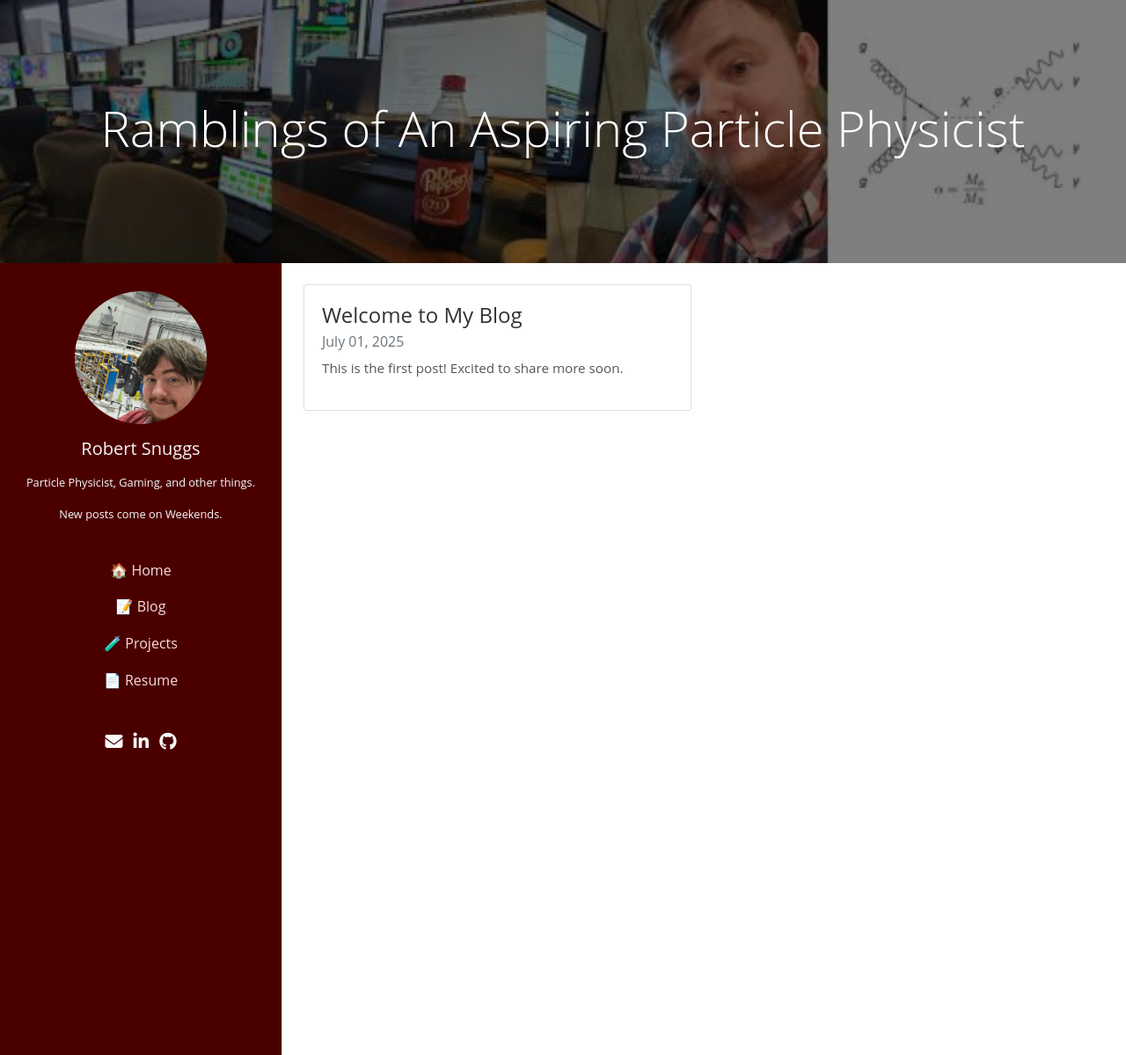
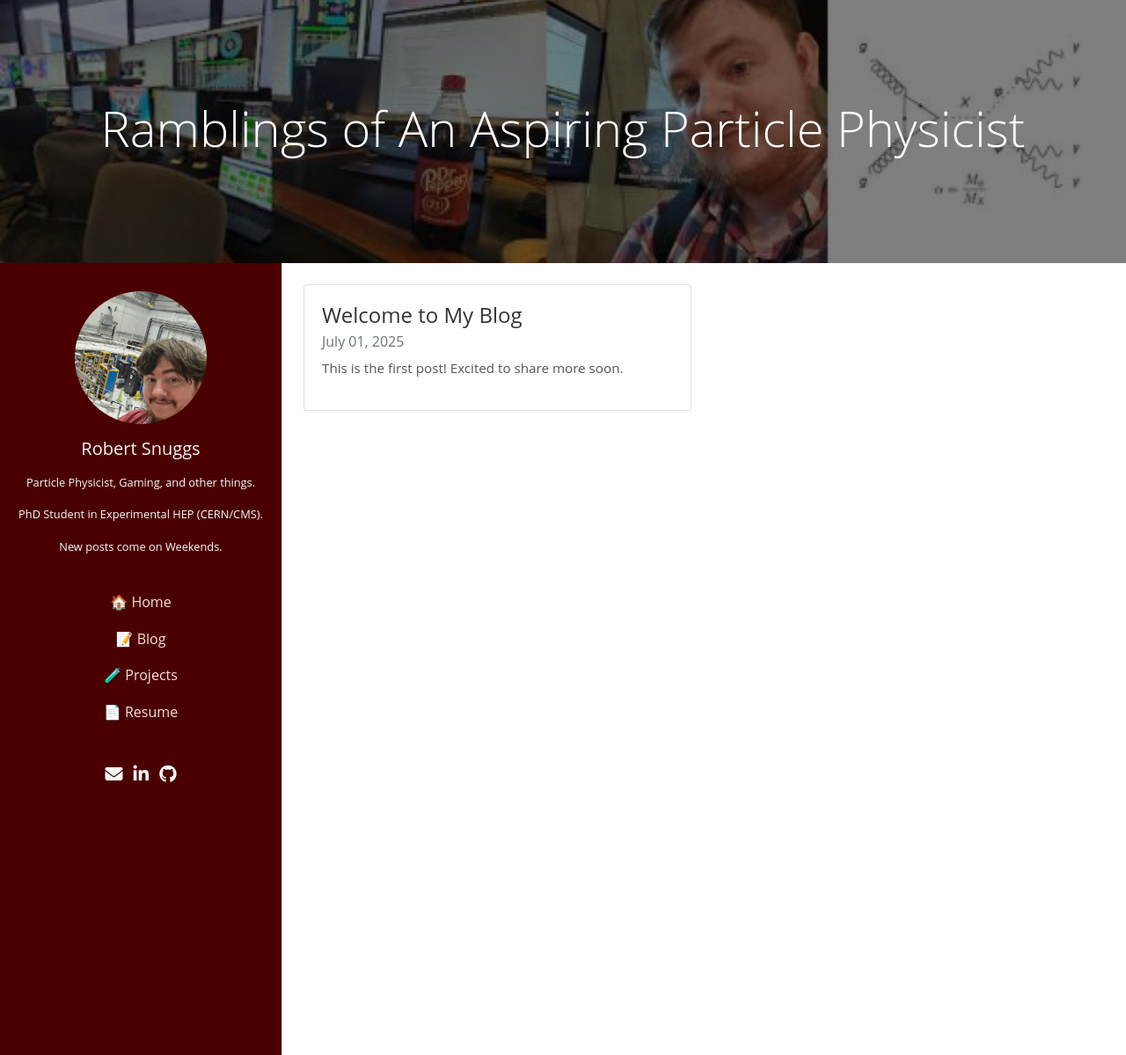
Before and after one commit to madscientoast/madscientoast.github.io, a Jekyll site: the page built from blog.html, in a window 1280 px wide. Shown: the whole page at 88% size. Built offline with Jekyll 4.4.1, drawn with Linux system fonts in a browser that asks for light colours; nearby versions of some CDN libraries.

Commit message:
Update default.html

```diff
--- a/_layouts/default.html
+++ b/_layouts/default.html
@@ -23,6 +23,7 @@
         <img src="/profile_new.jpg" alt="Profile" class="img-fluid rounded-circle mb-3" style="max-width: 150px;">
         <h5 class="mb-3">Robert Snuggs</h5>
         <p class="text-light small">Particle Physicist, Gaming, and other things.</p>
+        <p class="text-light small">PhD Student in Experimental HEP (CERN/CMS).</p>
         <p class="text-light small">New posts come on Weekends.</p>
         <hr>
         <ul class="nav flex-column">
```
